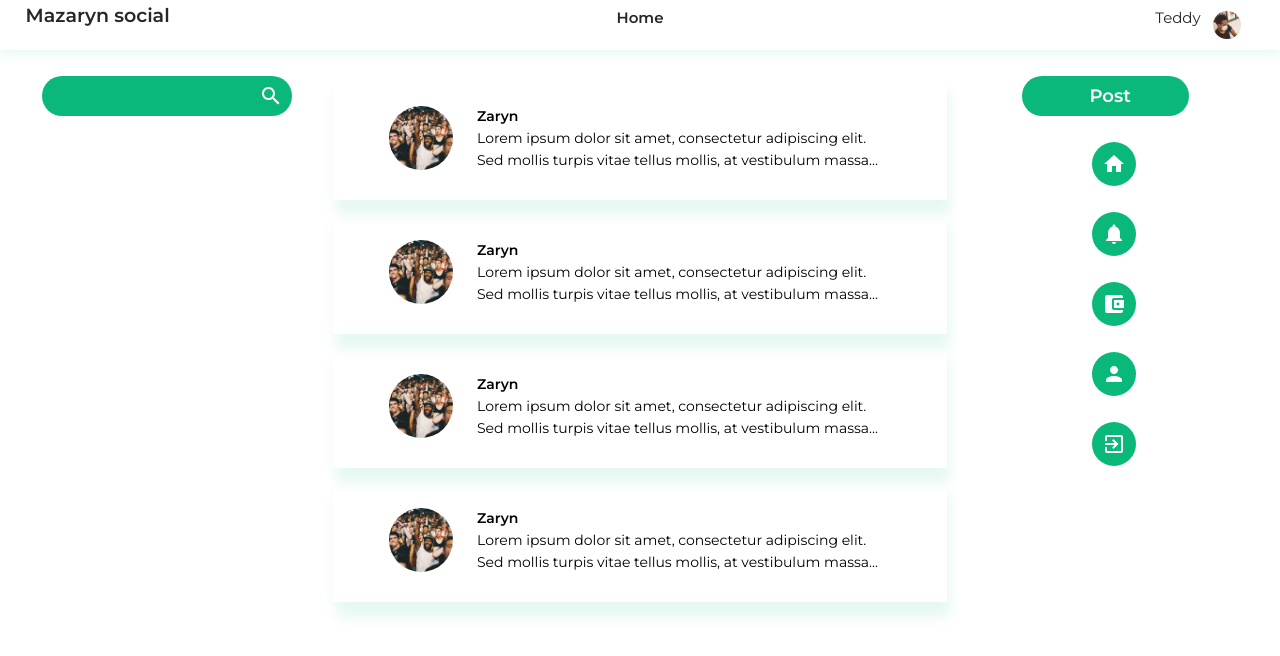
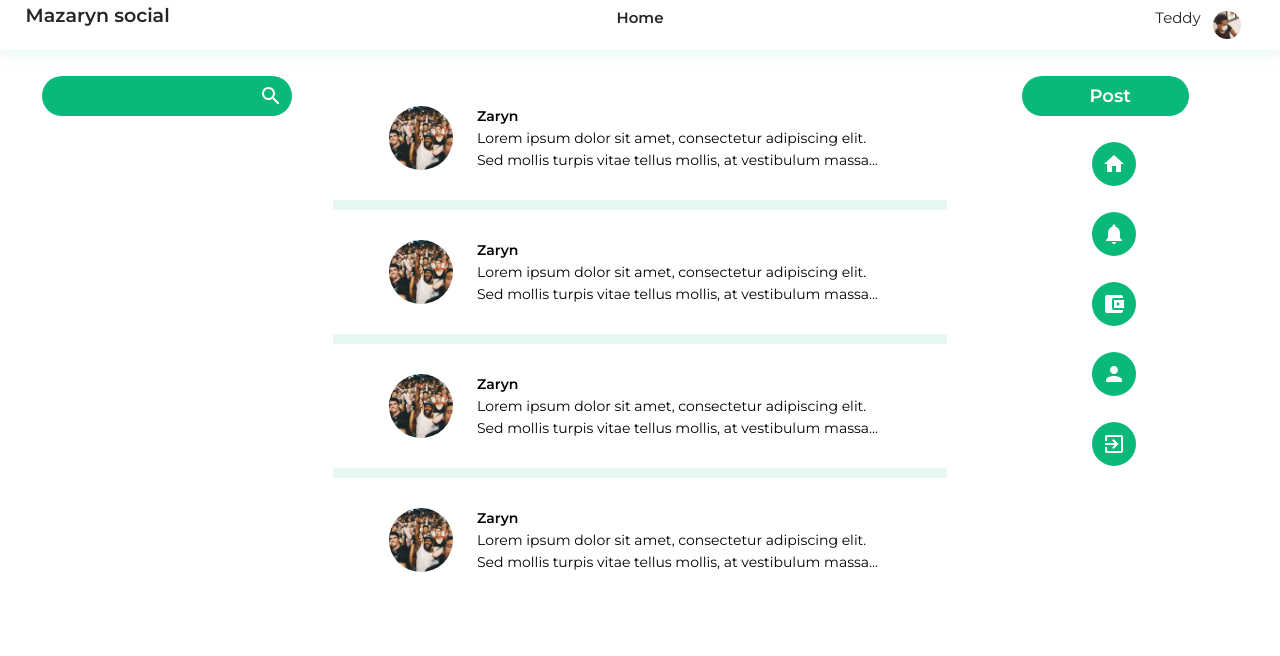
Before and after one commit to aiden77mori/mazaryn-frontend, a React (Create React App) app: page / in a window 1280 px wide. Shown: the top 656 px of the page. Built offline with nearby package versions, Linux system fonts and the light colour scheme.

Commit message:
preview cards styled

```diff
--- a/src/components/middle pane/feed/Feed.js
+++ b/src/components/middle pane/feed/Feed.js
@@ -1,18 +1,17 @@
-import React , { useContext, useEffect } from 'react'
+import React , { useContext } from 'react'
 //import './Feed.css'
 import { FeedContext } from '../../context/FeedContext';
 import { Link } from 'react-router-dom';
-import axios from 'axios';
 
 function Feed(){
 
     const [groups] = useContext(FeedContext);
 
     return(
-        <div>
+        <div className="bg-greenBackground w-cardWidth">
             {
                 groups.map( group =>
-                    <div className='w-cardWidth h-cardHeight flex flex-row px-14 py-5 shadow-light mb-2.5' key={group.id}>
+                    <div className='w-cardWidth h-cardHeight bg-white flex flex-row px-14 py-5 mb-2.5' key={group.id}>
                         <img src={group.profileImage} alt='img' className="h-16 w-16 rounded-full my-auto"/>
                         <Link to='/group' className='flex flex-col text-black my-auto flex-grow text-left pl-6'>
                             <div className='font-bold'>Zaryn</div>
--- a/tailwind.config.js
+++ b/tailwind.config.js
@@ -17,6 +17,7 @@ module.exports = {
       current: 'currentColor',
       lightgreen: '#DDEDDF',
       greenborder: '#20D493',
+      greenBackground: 'rgba(10, 185, 122, 0.1)',
 
       black: colors.black,
       white: colors.white,
```
